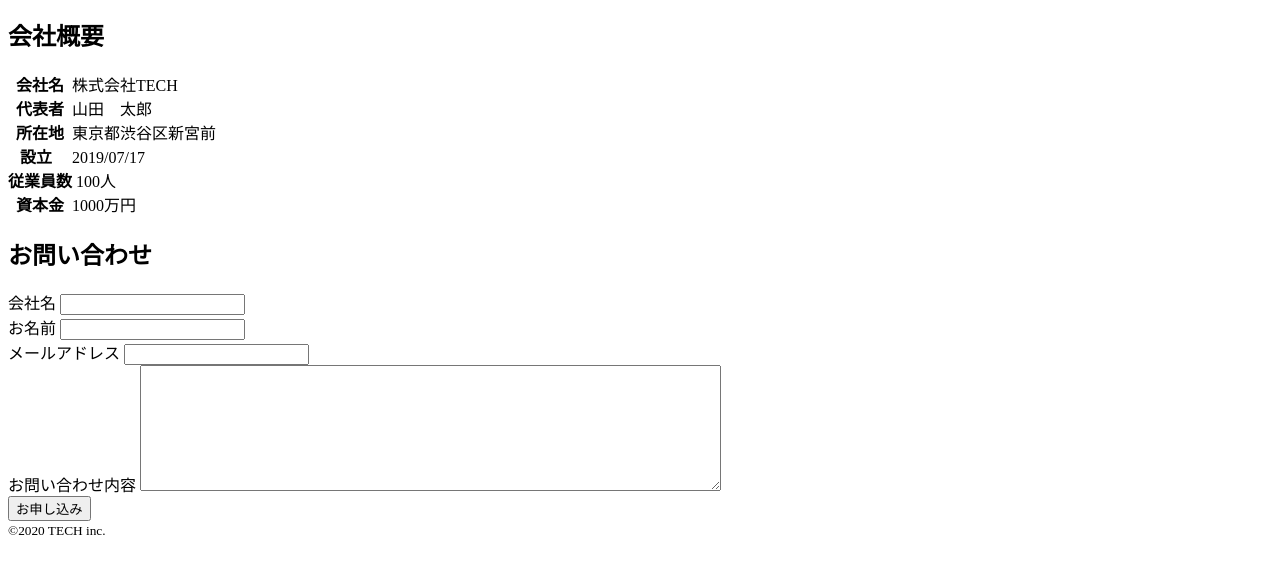
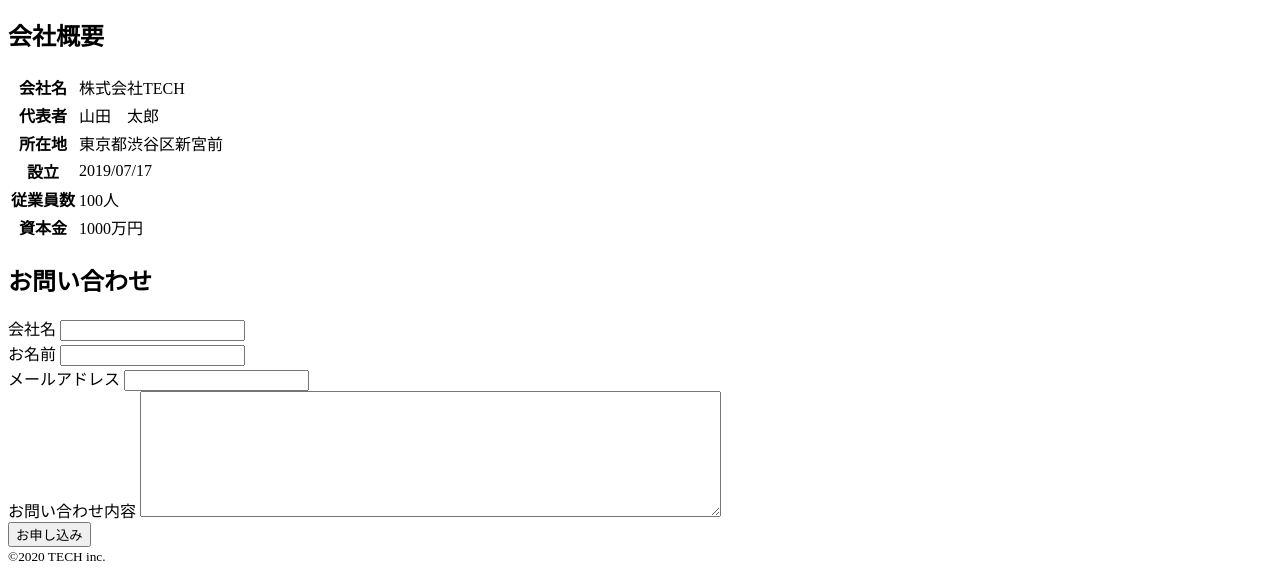
Before and after one commit to ktkt200612/20220307teranishi, a plain HTML site: page index.html in a window 1280 px wide. Shown: the part 858-1431 px from the top of the page. Before the commit the page ends 1405 px from the top, so only its background shows below. Drawn offline with Linux system fonts and the light colour scheme.

Commit message:
20220307teranishi

```diff
--- a/index.html
+++ b/index.html
@@ -20,14 +20,14 @@
   <img src="img/mv.png" alt="画像が表示できません" width="1160" height="600">
   <p>最新のテクノロジーで<em>社会課題</em>を解決</p>
   <h2>会社概要</h2>
-    <p>
-    <strong>&ensp;会社名</strong>&nbsp;&nbsp;株式会社TECH<br>
-    <strong>&ensp;代表者</strong>&nbsp;&nbsp;山田　太郎<br>
-    <strong>&ensp;所在地</strong>&nbsp;&nbsp;東京都渋谷区新宮前<br>
-    <strong>&nbsp;&nbsp;&nbsp;設立</strong>&nbsp;&ensp;&ensp;2019/07/17<br>
-    <strong>従業員数</strong> 100人<br>
-    <strong>&ensp;資本金</strong>&nbsp;&nbsp;1000万円<br>
-    </p>
+    <table>
+      <tr><th><strong>会社名</strong></th><td>株式会社TECH</td></tr>
+      <tr><th><strong>代表者</strong></th><td>山田　太郎</td></tr>
+      <tr><th><strong>所在地</strong></th><td>東京都渋谷区新宮前</td></tr>
+      <tr><th><strong>設立</strong></th><td>2019/07/17</td></tr>
+      <tr><th><strong>従業員数</strong></th><td>100人</td></tr>
+      <tr><th><strong>資本金</strong></th><td>1000万円</td></tr>
+    </table>
   <h2>お問い合わせ</h2>
   <form action="detail3.html"method="get">
     <label>会社名 <input type="text"name="name"></label><br>
```
